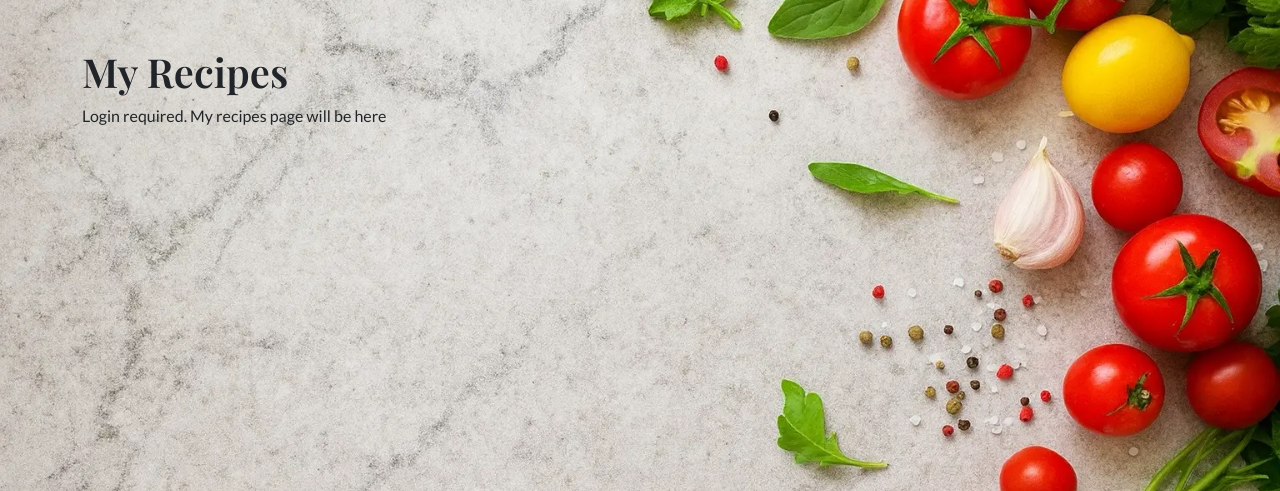
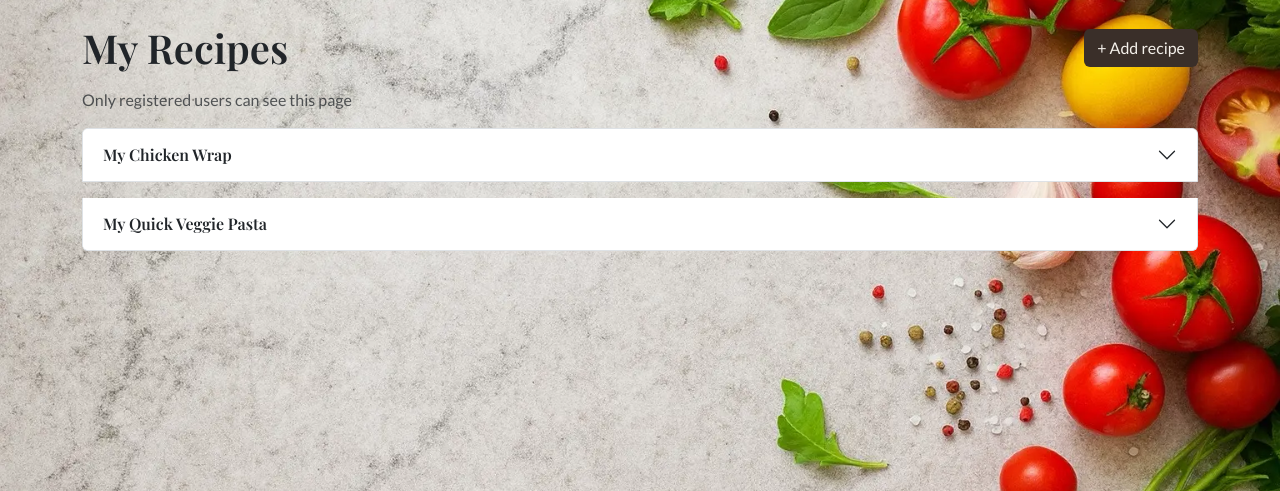
Before and after one commit to jolantadjatlova/easy-eats-kitchen, a Django app: page /my-recipes/ in a window 1280 px wide. Shown: the part 91-582 px from the top of the page. Run offline with Django 4.2, Linux system fonts and the light colour scheme; the visitor is signed in with stand-in values (Sample User, id 1).

Commit message:
Set up template structure, auth login, and placeholder recipe pages

```diff
--- a/recipes/templates/recipes/my_recipes.html
+++ b/recipes/templates/recipes/my_recipes.html
@@ -1,7 +1,93 @@
 {% extends "recipes/base.html" %}
+{% load static %}
+
 {% block content %}
-<div class="container my-5">
-  <h1>My Recipes</h1>
-  <p>Login required. My recipes page will be here</p>
+<div class="container my-4">
+
+  <div class="d-flex flex-column flex-md-row justify-content-between align-items-start align-items-md-center mb-3">
+    <h1 class="mb-2 mb-md-0">My Recipes</h1>
+    <a class="btn" href="{% url 'recipes:add_recipe' %}" style="background-color:#3a2f29;color:#f5f1eb;">
+      + Add recipe
+    </a>
+  </div>
+
+  <p class="text-muted">Only registered users can see this page</p>
+
+  <div class="accordion" id="myRecipesAccordion">
+    {% for r in recipes %}
+      <div class="accordion-item mb-3">
+        <h2 class="accordion-header" id="myHeading{{ r.id }}">
+          <button
+            class="accordion-button collapsed"
+            type="button"
+            data-bs-toggle="collapse"
+            data-bs-target="#myCollapse{{ r.id }}"
+            aria-expanded="false"
+            aria-controls="myCollapse{{ r.id }}"
+          >
+            {{ r.title }}
+          </button>
+        </h2>
+
+        <div
+          id="myCollapse{{ r.id }}"
+          class="accordion-collapse collapse"
+          aria-labelledby="myHeading{{ r.id }}"
+          data-bs-parent="#myRecipesAccordion"
+        >
+          <div class="accordion-body">
+            <div class="row g-3 align-items-start">
+
+              <!-- Image -->
+              <div class="col-12 col-md-3 text-center">
+                <img
+                  src="{% static r.image %}"
+                  alt="{{ r.title }}"
+                  class="img-fluid rounded-circle"
+                  style="max-width: 140px;"
+                />
+              </div>
+
+              <!-- Ingredients -->
+              <div class="col-12 col-md-4">
+                <h3 class="h5">Ingredients</h3>
+                <ul class="mb-0">
+                  {% for item in r.ingredients %}
+                    <li>{{ item }}</li>
+                  {% endfor %}
+                </ul>
+              </div>
+
+              <!-- Method -->
+              <div class="col-12 col-md-5">
+                <h3 class="h5">Method</h3>
+                <ol class="mb-3">
+                  {% for step in r.method %}
+                    <li>{{ step }}</li>
+                  {% endfor %}
+                </ol>
+
+                <div class="d-flex gap-2">
+                  <a class="btn btn-outline-secondary btn-sm" href="#">
+                    Edit
+                  </a>
+                  <a class="btn btn-outline-danger btn-sm" href="#">
+                    Delete
+                  </a>
+                </div>
+
+              </div>
+
+            </div>
+          </div>
+        </div>
+      </div>
+    {% empty %}
+      <div class="alert alert-info">
+        You haven’t added any recipes yet. Click <strong>Add recipe</strong> to create your first one.
+      </div>
+    {% endfor %}
+  </div>
+
 </div>
 {% endblock %}
--- a/recipes/views.py
+++ b/recipes/views.py
@@ -79,9 +79,44 @@ def recipes_list(request):
 @login_required
 def my_recipes(request):
     """
-    Private page: shows recipes created by the logged-in user (placeholder for now).
+    Private page: shows recipes created by the logged-in user (temporary hardcoded data).
     """
-    return render(request, "recipes/my_recipes.html")
+    recipes = [
+        {
+            "id": 101,
+            "title": "My Chicken Wrap",
+            "image": "images/category-meat.png",
+            "ingredients": [
+                "Wraps",
+                "Cooked chicken",
+                "Lettuce",
+                "Yogurt sauce",
+            ],
+            "method": [
+                "Warm the wrap.",
+                "Add ingredients.",
+                "Roll and serve.",
+            ],
+        },
+        {
+            "id": 102,
+            "title": "My Quick Veggie Pasta",
+            "image": "images/category-veg.png",
+            "ingredients": [
+                "Pasta",
+                "Cherry tomatoes",
+                "Spinach",
+                "Olive oil",
+            ],
+            "method": [
+                "Cook pasta.",
+                "Wilt spinach, add tomatoes.",
+                "Mix everything together.",
+            ],
+        },
+    ]
+
+    return render(request, "recipes/my_recipes.html", {"recipes": recipes})
 
 
 @login_required
```
Also changed, not shown: recipes/templates/registration/login.html (added, +32 -0 lines).
